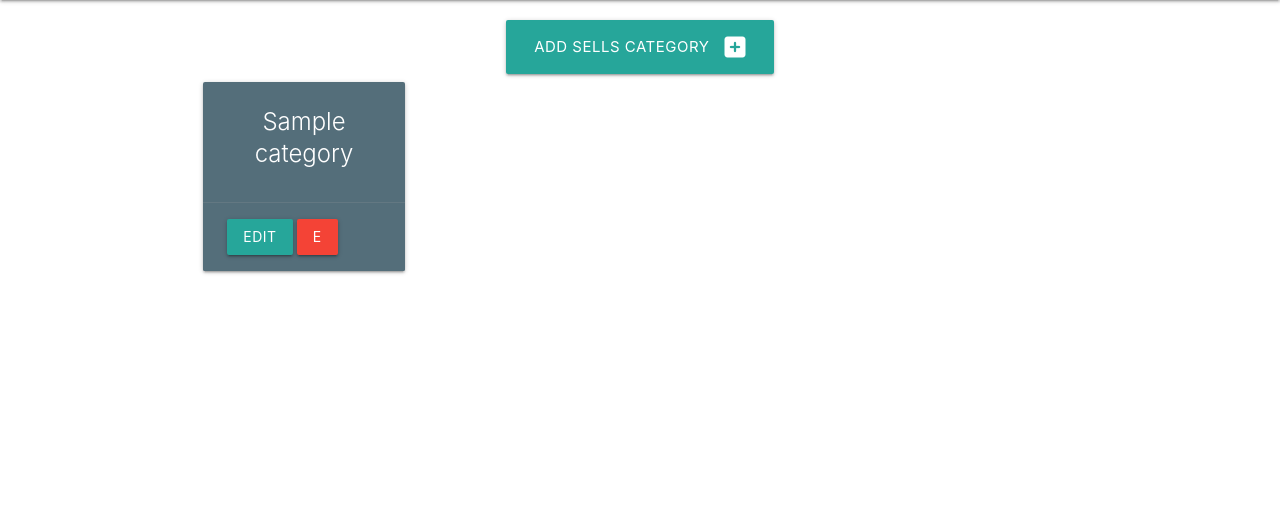
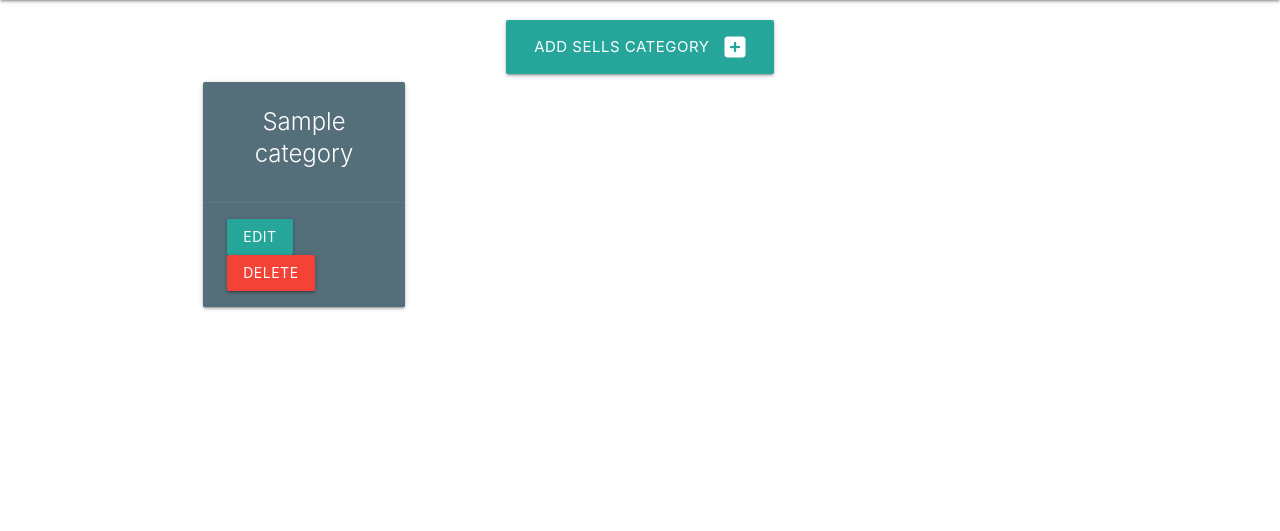
Before and after one commit to ZakariyeNor/db-flask-finale, a Flask app: page /sells_category in a window 1280 px wide. Shown: the part 64-595 px from the top of the page. Run offline with Flask 3, Linux system fonts and the light colour scheme; tables that the repository leaves empty hold one stand-in row (values such as "Sample post"); some libraries are stand-ins or nearby versions.

Commit message:
add delete functionality

```diff
--- a/sellmanager/routes.py
+++ b/sellmanager/routes.py
@@ -34,3 +34,12 @@ def edit_sells(category_id):
         db.session.commit()
         return redirect(url_for('sells_category'))
     return render_template('edit_sells.html', edit_sells=edit_sells)
+
+
+
+@app.route("/delete_sells/<int:category_id>", methods=["GET", "POST"])
+def delete_sells(category_id):
+    delete_sells = Category.query.get_or_404(category_id)
+    db.session.delete(delete_sells)
+    db.session.commit()
+    return redirect(url_for('sells_category'))
--- a/sellmanager/templates/sells_category.html
+++ b/sellmanager/templates/sells_category.html
@@ -18,7 +18,7 @@
 
                 <div class="card-action">
                 <a href="{{ url_for('edit_sells', category_id=category.id )}}" class="btn btn-green">Edit</a>
-                <a href="#" class="btn red">e</a>
+                <a href="{{ url_for('delete_sells', category_id=category.id )}}" class="btn red">Delete</a>
                 </div>
             </div>
             </div>
```
